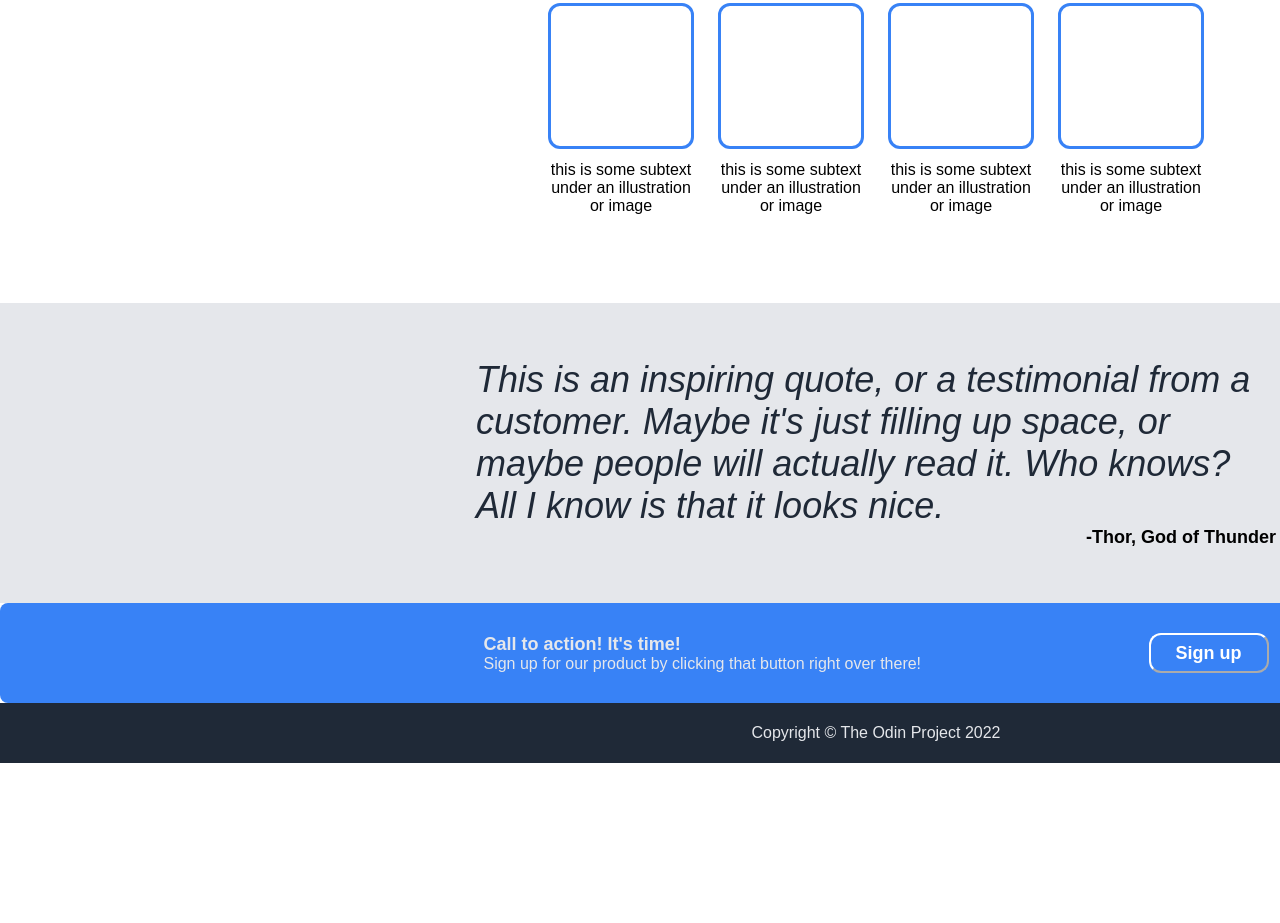
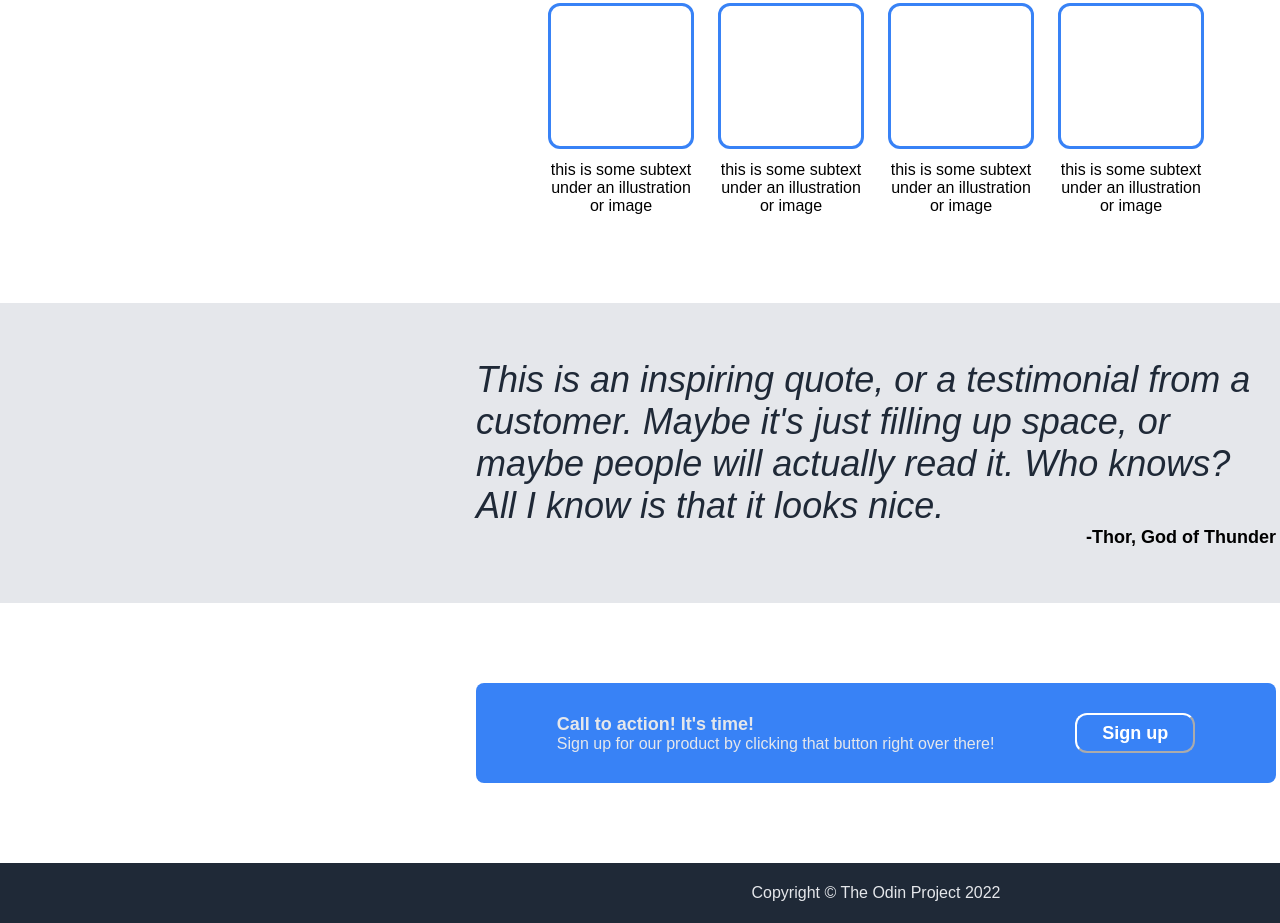
Before and after one commit to code-funky/my-first-website, a plain HTML site: page index.html in a window 1280 px wide. Shown: the part 657-1580 px from the top of the page. Before the commit the page ends 1420 px from the top, so only its background shows below. Drawn offline with Linux system fonts and the light colour scheme.

Commit message:
Fix sign-up section visual

```diff
--- a/index.html
+++ b/index.html
@@ -60,11 +60,13 @@
     </div>
 
     <div class="sign-up-section">
-        <div call-container>
-            <div class="call">Call to action! It's time!</div>
-            <div class="click">Sign up for our product by clicking that button right over there!</div>
+        <div class="sign-up-container">
+            <div class="call-container">
+                <div class="call">Call to action! It's time!</div>
+                <div class="click">Sign up for our product by clicking that button right over there!</div>
+            </div>
+            <button>Sign up</button>
         </div>
-        <button>Sign up</button>
     </div>
 
     <div class="footer">
--- a/style.css
+++ b/style.css
@@ -57,7 +57,7 @@ a,
 }
 
 button,
-.sign-up-section {
+.sign-up-container {
     background-color: #3882F6;
 }
 
@@ -212,13 +212,15 @@ a {
 
 /*sign-up section style start*/
 
-.sign-up-section {
+.sign-up-container {
+    display: flex;
+    justify-content: space-evenly;
+    align-items: center;
     width: 800px;
     height: 100px;
     border-radius: 8px;
-    display: flex;
-    justify-content: space-evenly;
-    align-items: center;
+    margin: 80px auto;
+    min-width: 800px;
 }
 
 .sign-up-section button {
```
